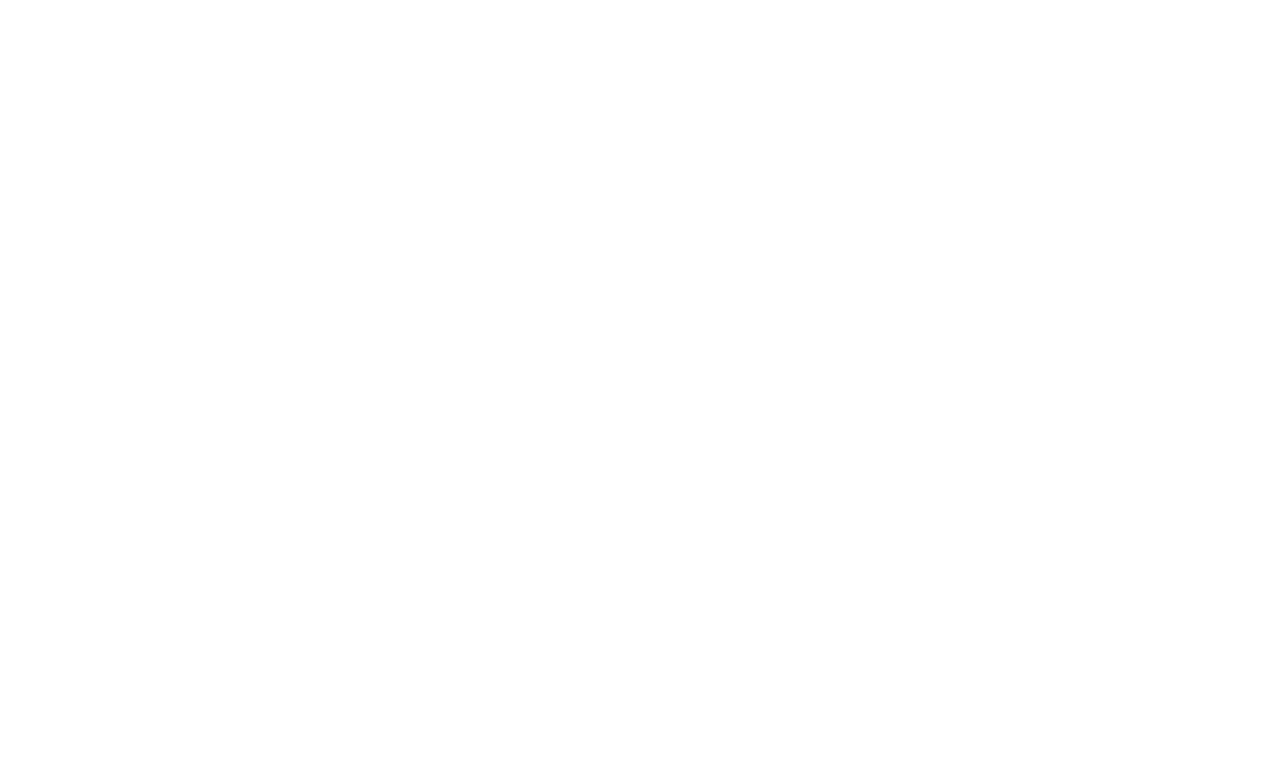
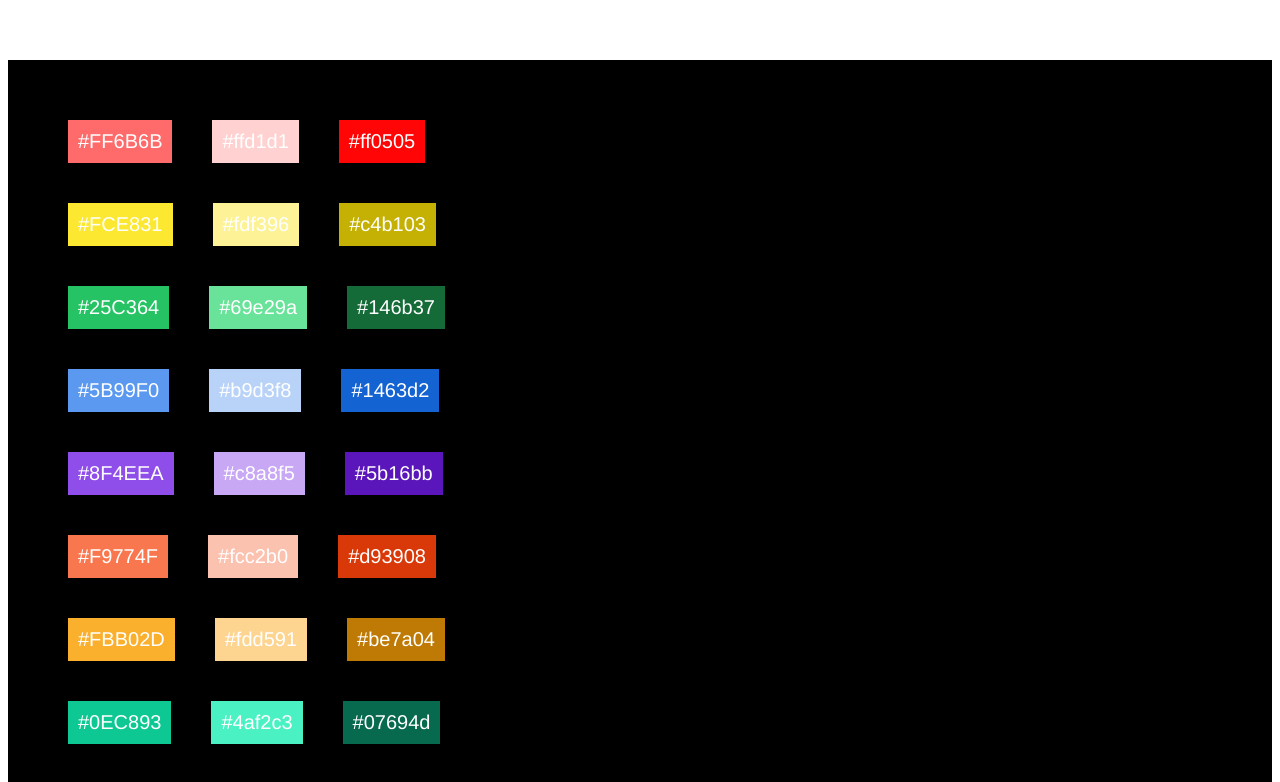
Before and after one commit to jaydeep-shelake/slackBotCallbackPage, a Vue app: page /avatar-color in a window 1280 px wide. Before the commit this address had no page. Shown: the top 782 px of the page. Built offline with nearby package versions, Linux system fonts and the light colour scheme.

Commit message:
m: added color pages

```diff
--- /dev/null
+++ b/src/components/AvtarColor.vue
@@ -0,0 +1,93 @@
+<template>
+  <div class="color-block">
+    <div :style="`background:${mainColor}`">
+      {{ mainColor }}
+    </div>
+    <div :style="`background:${primaryLightColor}`">
+      {{ primaryLightColor }}
+    </div>
+    <div :style="`background:${secondaryDarkColor}`">
+      {{ secondaryDarkColor }}
+    </div>
+  </div>
+</template>
+
+<script setup>
+import { defineProps } from "vue";
+const props = defineProps({
+  mainColor: {
+    type: String,
+  },
+});
+function converHextToHSL(hex, num) {
+  var result = /^#?([a-f\d]{2})([a-f\d]{2})([a-f\d]{2})$/i.exec(hex);
+
+  var r = parseInt(result[1], 16);
+  var g = parseInt(result[2], 16);
+  var b = parseInt(result[3], 16);
+
+  (r /= 255), (g /= 255), (b /= 255);
+  var max = Math.max(r, g, b),
+    min = Math.min(r, g, b);
+  var h,
+    s,
+    l = (max + min) / 2;
+
+  if (max == min) {
+    h = s = 0; // achromatic
+  } else {
+    var d = max - min;
+    s = l > 0.5 ? d / (2 - max - min) : d / (max + min);
+    switch (max) {
+      case r:
+        h = (g - b) / d + (g < b ? 6 : 0);
+        break;
+      case g:
+        h = (b - r) / d + 2;
+        break;
+      case b:
+        h = (r - g) / d + 4;
+        break;
+    }
+    h /= 6;
+  }
+
+  s = s * 100;
+  s = Math.round(s);
+  l = l * 100;
+  l = Math.round(l);
+  h = Math.round(360 * h);
+
+  //   var colorInHSL = "hsl(" + h + ", " + s + "%, " + (l + num) + "%)";
+
+  //convert from hsl to hex
+  l = l + num;
+  l /= 100;
+  const a = (s * Math.min(l, 1 - l)) / 100;
+  const f = (n) => {
+    const k = (n + h / 30) % 12;
+    const color = l - a * Math.max(Math.min(k - 3, 9 - k, 1), -1);
+    return Math.round(255 * color)
+      .toString(16)
+      .padStart(2, "0");
+  };
+  return `#${f(0)}${f(8)}${f(4)}`;
+}
+
+const primaryLightColor = converHextToHSL(props.mainColor, 20); // light color
+const secondaryDarkColor = converHextToHSL(props.mainColor, -20); // dark color
+</script>
+
+<style scoped>
+.color-block {
+  display: flex;
+  align-items: center;
+  justify-content: center;
+}
+.color-block div {
+  padding: 10px;
+  color: #fff;
+  font-size: 20px;
+  margin: 20px;
+}
+</style>
--- a/src/router/index.js
+++ b/src/router/index.js
@@ -1,33 +1,39 @@
-import {createWebHistory,createRouter} from "vue-router"
-import HomePage from '../views/HomePage.vue'
-import SearchVue from '../views/Search.vue'
-import PostPage from '../views/Posts.vue'
-import CallbackPage from '../views/CallbackPage.vue'
-const routes =[
+import { createWebHistory, createRouter } from "vue-router";
+import HomePage from "../views/HomePage.vue";
+import SearchVue from "../views/Search.vue";
+import PostPage from "../views/Posts.vue";
+import CallbackPage from "../views/CallbackPage.vue";
+import AvtarColor from "@/views/AvtarColors.vue";
+const routes = [
   {
-        name:"HomePage",
-        path:"/",
-        component:HomePage,
+    name: "HomePage",
+    path: "/",
+    component: HomePage,
   },
   {
-        name:"SearchPage",
-        path:"/search",
-        component:SearchVue
+    name: "SearchPage",
+    path: "/search",
+    component: SearchVue,
   },
   {
-        name:"PostPage",
-        path:"/posts",
-        component:PostPage
+    name: "PostPage",
+    path: "/posts",
+    component: PostPage,
   },
   {
-        name:"CallbackPage",
-        path:"/callback",
-        component:CallbackPage
-    }
-]
+    name: "CallbackPage",
+    path: "/callback",
+    component: CallbackPage,
+  },
+  {
+    name: "AvatarPage",
+    path: "/avatar-color",
+    component: AvtarColor,
+  },
+];
 const router = createRouter({
-    history:createWebHistory(),
+  history: createWebHistory(),
   routes,
-})
+});
 
-export default router
+export default router;
--- /dev/null
+++ b/src/views/AvtarColors.vue
@@ -0,0 +1,41 @@
+<template>
+  <div class="w-full">
+    <AvtarColor v-for="color in colorsArray" :key="color" :mainColor="color" />
+  </div>
+</template>
+
+<script setup>
+import AvtarColor from "@/components/AvtarColor.vue";
+const colorsArray = [
+  "#FF6B6B",
+  "#FCE831",
+  "#25C364",
+  "#5B99F0",
+  "#8F4EEA",
+  "#F9774F",
+  "#FBB02D",
+  "#0EC893",
+  "#758BFD",
+  "#DB48DA",
+  "#F4A549",
+  "#C8CC29",
+  "#05A8AA",
+  "#77B6EA",
+  "#EF5898",
+  "#FF9D66",
+  "#CFEC1E",
+  "#A1EB78",
+  "#77C7C2",
+  "#C777BF",
+];
+</script>
+<style scoped>
+.w-full {
+  background: black;
+  display: flex;
+  flex-direction: column;
+  align-items: flex-start;
+  justify-content: flex-start;
+  padding: 40px;
+}
+</style>
```
Also changed, not shown: 1 other file (tests, documents, lock files or other folders). Lines whose indentation alone changed are shown as unchanged.
